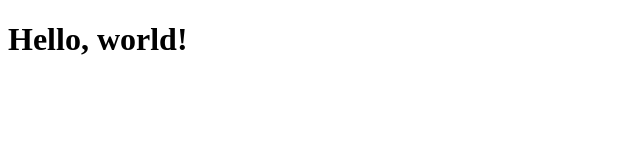
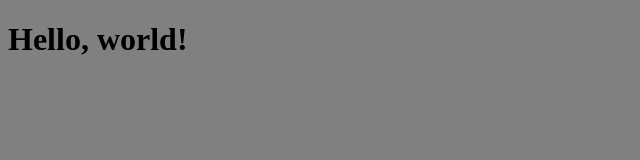
Before and after one commit to harshubham5/CSS-intermediate, a plain HTML site: page index.html in a window 1280 px wide. Shown: the whole page, without its empty margins (0-640 px from the left). Drawn offline with Linux system fonts and the light colour scheme.

Commit message:
Update index.html

```diff
--- a/index.html
+++ b/index.html
@@ -4,7 +4,7 @@
   <title>index</title>
   <meta charset="UTF-8" />
   <meta name="viewport" content="width=device-width,initial-scale=1" />
-  <link rel= "stylesheet" href = " ">
+  <link rel= "stylesheet" href = "https://harshubham5.github.io/CSS-intermediate/styles.css">
 </head>
 <body>
   <h1>Hello, world!</h1>
```
